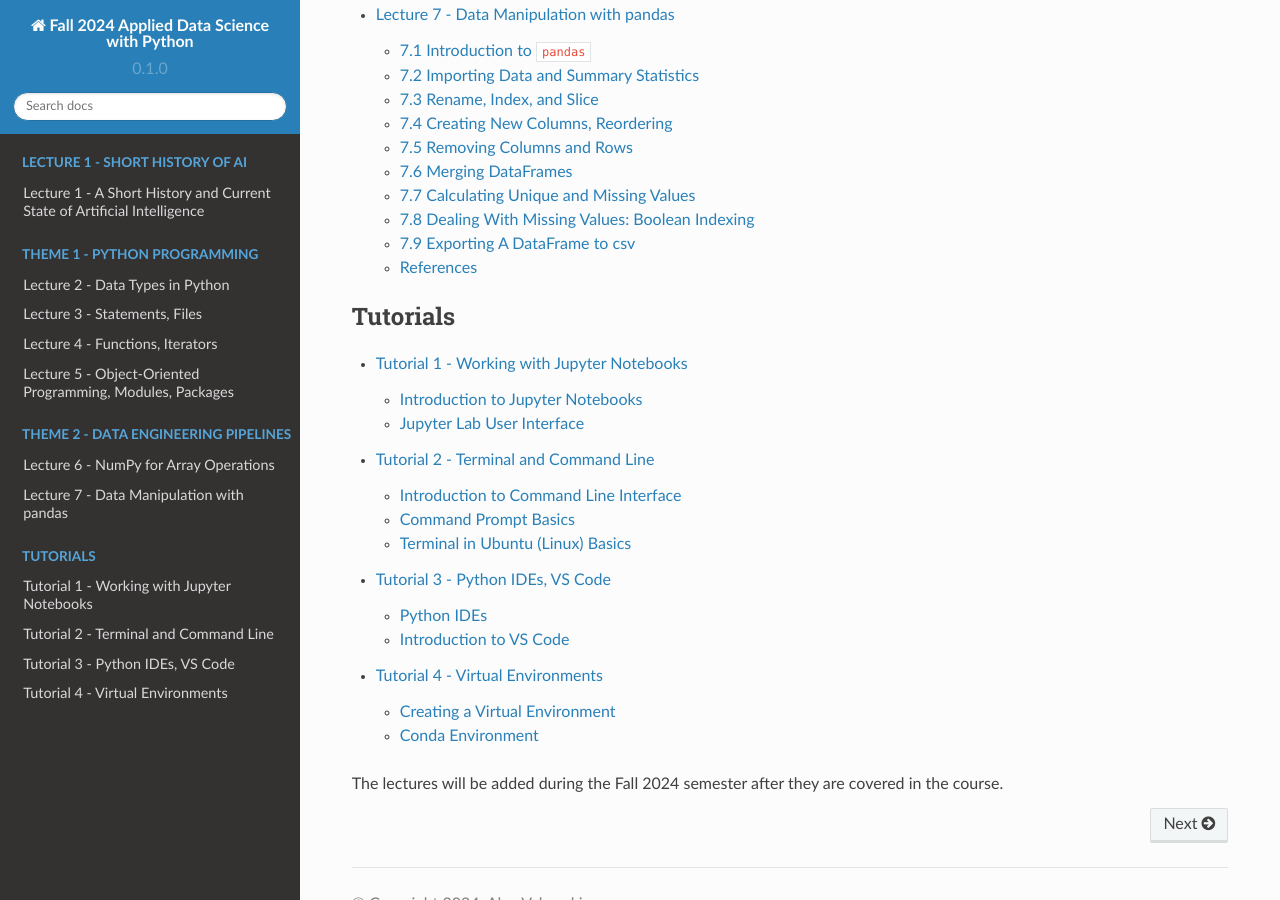
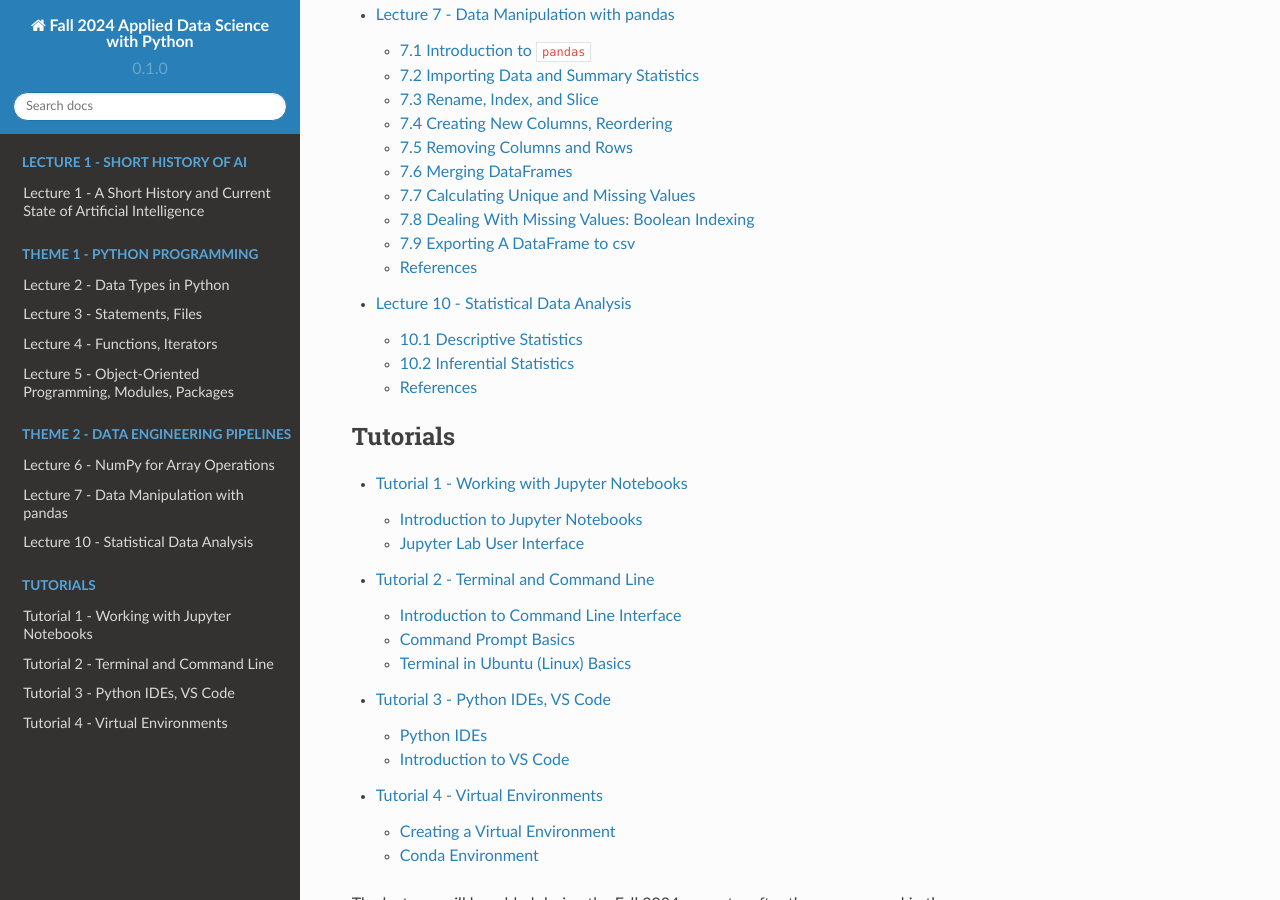
Before and after one commit to avakanski/Fall-2024-Applied-Data-Science-with-Python, a Sphinx documentation site: the page built from docs/index.rst, in a window 1280 px wide and 900 px high, scrolled down 2794 px. Built offline with Sphinx 7.4.7 and the Read the Docs theme 2.0.0, drawn with Linux system fonts in a browser that asks for light colours; pages that are not in the unit, such as notebooks, are missing from menus.

Commit message:
Update index.rst

```diff
--- a/docs/index.rst
+++ b/docs/index.rst
@@ -68,6 +68,7 @@ Lectures
    Lectures/Theme_2-Data_Engineering/Lecture_7-Pandas/Lecture_7-Pandas.ipynb
    Lectures/Theme_2-Data_Engineering/Lecture_8-Matplotlib/Lecture_8-Matplotlib.ipynb
    Lectures/Theme_2-Data_Engineering/Lecture_9-Seaborn/Lecture_9-Seaborn.ipynb
+   Lectures/Theme_2-Data_Engineering/Lecture_10-Statistical_Data_Analysis/Lecture_10-Statistical_Data_Analysis.ipynb
 
 
 .. toctree::
```
